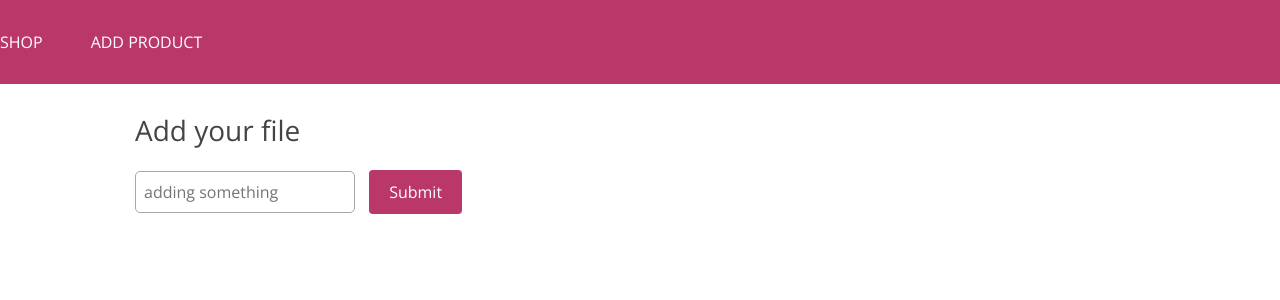
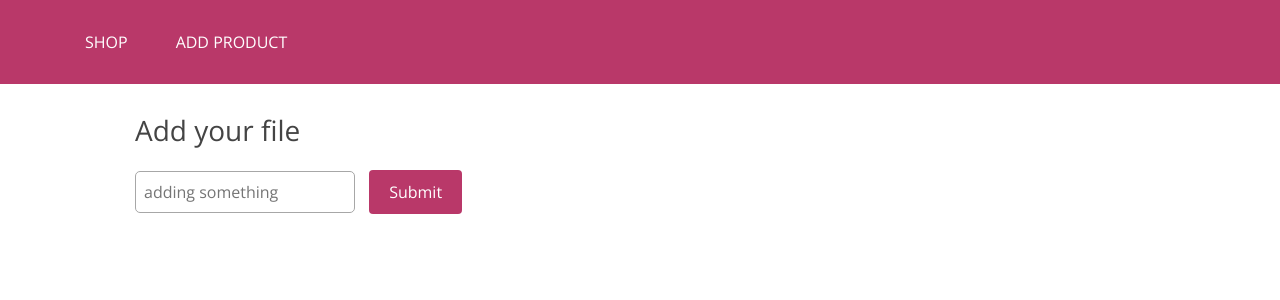
Before and after one commit to superknife0512/Node-course, a Node server app: page /add-product in a window 1280 px wide. Shown: the top 300 px of the page. Run offline with Node 20, Linux system fonts and the light colour scheme; some libraries are stand-ins or nearby versions.

Commit message:
good state

```diff
--- a/controllers/productsCtrl.js
+++ b/controllers/productsCtrl.js
@@ -14,7 +14,7 @@ const renderProduct = (req, res)=>{
 
 const renderProducts = (req,res,next)=>{
     Product.getProducts( products => {
-        res.render('shop/product-list', {products,
+        res.render('shop', {products,
                             title: 'Online shop',
                             path:'/'});
     });
--- a/views/404err.ejs
+++ b/views/404err.ejs
@@ -3,7 +3,7 @@
 </head>
 <body>
 <%-include('./includes/navigation') %>
-    <main class= "error">
+    <main class="error container">
         <h3>
             ERROR! 404 brain not found
         </h3>
--- a/views/includes/navigation.ejs
+++ b/views/includes/navigation.ejs
@@ -1,6 +1,6 @@
 <header class="header">
         <nav class="header__nav">
-            <ul class="header__nav-list">
+            <ul class="header__nav-list container">
                 <li class="header__nav-item <%= path==='/' ? 'active' : '' %>">
                     <a href="/" class="header__nav-link">shop</a>
                 </li>
```
